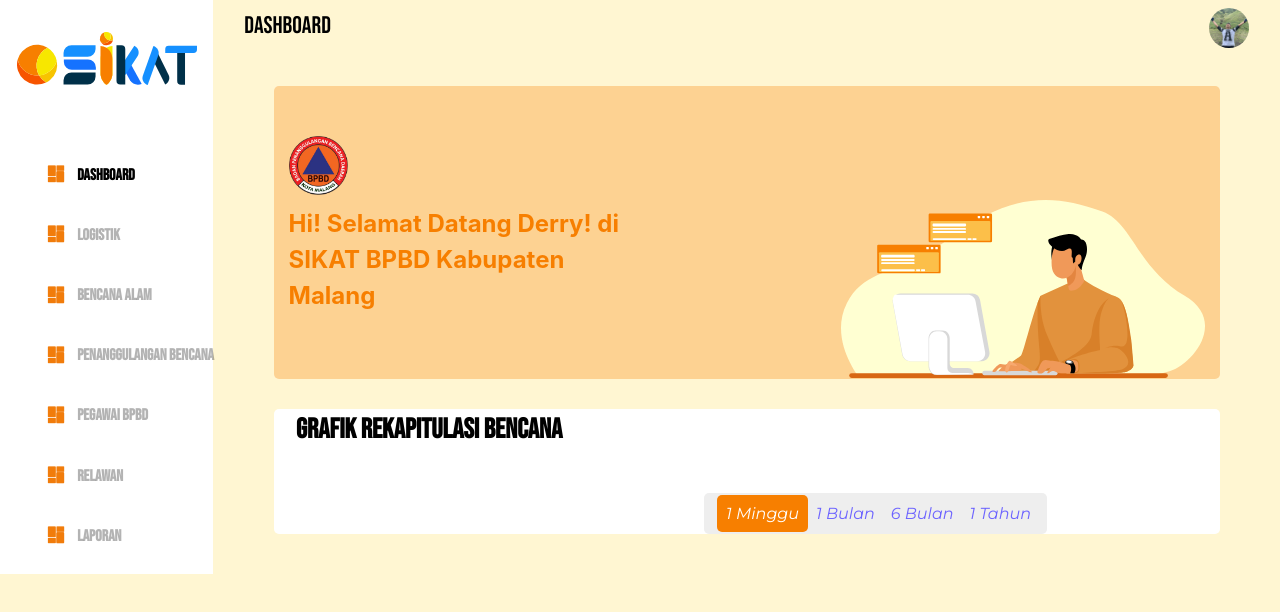
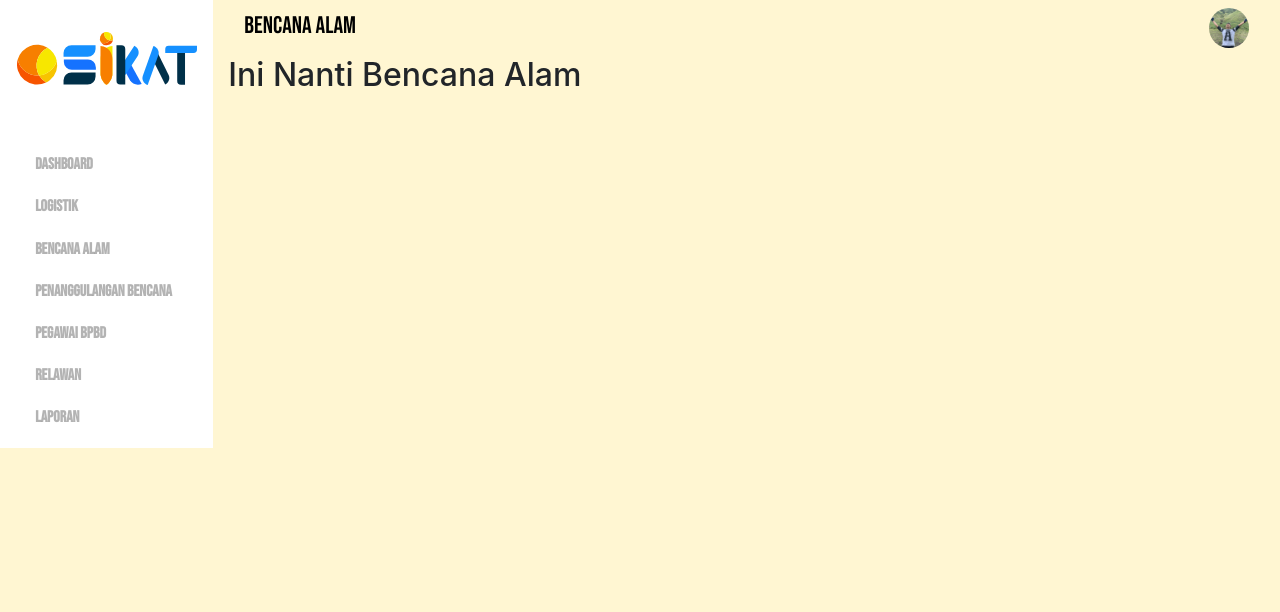
Before and after one commit to Elkaedah/sikat-design, a React (Create React App) app: page /Bencana in a window 1280 px wide. Shown: the top 612 px of the page. Built offline with nearby package versions, Linux system fonts and the light colour scheme.

Commit message:
Router style

```diff
--- a/src/App.js
+++ b/src/App.js
@@ -1,40 +1,176 @@
 import React from "react";
 import "./component/style/body.scss";
-import Profile from "./component/profile";
-import Sidebar from "./component/sidebar";
-import Navbar from "./component/navbar";
+import "./component/style/index.scss";
+// import Profile from "./component/profile";
 import Chart from "./component/chart";
 import Welcome from "./component/welcome";
-import { Row, Container, Col } from "react-bootstrap";
+import foto from "./component/img/Asset 8.svg";
+import icon1 from "./component/img/Dashboard.svg";
+import profile from "./component/img/profile-exam.jpg";
+import { Row, Container, Col, Nav } from "react-bootstrap";
+import { BrowserRouter as Router, Switch, Route, Link } from "react-router-dom";
 
-function App() {
+const routes = [{
+        path: "/Dashboard",
+        exact: true,
+        sidebar: () => < img className = "icon"
+        src = { icon1 }
+        alt = "icon" > < /img>,
+        main: () => < Dashboard / > ,
+        title: () => < div > Dashboard < /div>,
+    },
+    {
+        path: "/Logistik",
+        sidebar: () => < div > bubblegum! < /div>,
+        main: () => < h2 > Ini Nanti Logistik < /h2>,
+        title: () => < div > Logistik < /div>,
+    },
+    {
+        path: "/Bencana",
+        sidebar: () => < div > shoelaces! < /div>,
+        main: () => < h2 > Ini Nanti Bencana Alam < /h2>,
+        title: () => < div > Bencana Alam < /div>,
+    },
+    {
+        path: "/Penanggulangan",
+        sidebar: () => < h2 > asdsa < /h2>,
+        main: () => < h2 > Ini Nanti Data Penangulangan < /h2>,
+        title: () => < div > Penanggulangan < /div>,
+    },
+];
+
+export default function App() {
     return ( <
-        div className = "wrapper" >
+        Router >
         <
         Container fluid >
-        <
-        Profile / >
         <
         Row >
         <
         Col className = "col-md-2 bg-white position-sticky" >
         <
-        Sidebar / >
+        div className = "sidebar text-nowrap " >
         <
+        div className = "brand-icon" >
+        <
+        img src = { foto }
+        alt = "prop" / >
+        <
+        /div> <
+        ul className = "select text-break" >
+        <
+        li >
+        <
+        Link to = "/Dashboard" >
+        Dashboard <
+        path class = "block" > < /path> <
+        /Link> <
+        /li> <
+        li >
+        <
+        Link to = "/Logistik" > { /* <img className="icon" src={icon1} alt="icon"></img> */ }
+        Logistik <
+        /Link> <
+        /li> <
+        li >
+        <
+        Link to = "/Bencana" > { /* <img className="icon" src={icon1} alt="icon"></img> */ }
+        Bencana Alam <
+        /Link> <
+        /li>
+
+        <
+        li >
+        <
+        a href = "#" > { /* <img className="icon text" src={icon1} alt="icon"></img> */ }
+        Penanggulangan Bencana <
+        /a> <
+        /li> <
+        li >
+        <
+        a href = "#" > { /* <img className="icon" src={icon1} alt="icon"></img> */ }
+        Pegawai BPBD <
+        /a> <
+        /li> <
+        li >
+        <
+        a href = "#" > { " " } { /* <img className="icon" src={icon1} alt="icon"></img> */ }
+        Relawan <
+        /a> <
+        /li> <
+        li >
+        <
+        a href = "#" > { /* <img className="icon" src={icon1} alt="icon"></img> */ }
+        Laporan <
+        /a> <
+        /li> <
+        /ul> <
+        /div> <
         /Col>{" "} <
         Col className = "col-md-10" >
         <
-        Navbar / >
-        <
-        Welcome / >
-        <
-        Chart / >
-        <
+        Navbar > < /Navbar> <
+        Switch > {
+            routes.map((route, index) => ( <
+                Route key = { index }
+                path = { route.path }
+                exact = { route.exact }
+                children = { < route.main / > }
+                />
+            ))
+        } <
+        /Switch> <
         /Col>{" "} <
         /Row>{" "} <
         /Container>{" "} <
+        /Router>
+    );
+}
+
+function Dashboard() {
+    return ( <
+        div className = "main" >
+        <
+        Welcome > < /Welcome> <
+        Chart / >
+        <
         /div>
     );
 }
 
-export default App;
+function Navbar() {
+    return ( <
+        Nav className = "justify-content-between"
+        activeKey = "/home"
+        onSelect = {
+            (selectedKey) => alert(`selected ${selectedKey}`) } >
+        <
+        Nav.Item >
+        <
+        Nav.Link className = "judul"
+        href = "" >
+        <
+        Switch > {
+            routes.map((route, index) => ( <
+                Route key = { index }
+                path = { route.path }
+                exact = { route.exact }
+                children = { < route.title / > }
+                />
+            ))
+        } <
+        /Switch> <
+        /Nav.Link> <
+        /Nav.Item> <
+        Nav.Item >
+        <
+        Nav.Link eventKey = "link-1" >
+        <
+        img className = "profile-icon"
+        src = { profile }
+        /> <
+        /Nav.Link> <
+        /Nav.Item> <
+        /Nav>
+    );
+}
--- a/src/component/sidebar.jsx
+++ b/src/component/sidebar.jsx
@@ -2,57 +2,12 @@
 import "./style/index.scss";
 import foto from "./img/Asset 8.svg";
 import icon1 from './img/Dashboard.svg'
+import { BrowserRouter as Router, Switch, Route, Link } from "react-router-dom";
 
 class Sidebar extends React.Component {
   render() {
     return (
-      <div className="sidebar text-nowrap ">
-        <div className="brand-icon">
-          <img src={foto} alt="prop" />
-        </div>
-        <ul className="select text-break">
-          <li>
-            <a href="#" className="aktif">
-              <img className="icon" src={icon1} alt="icon"></img>
-              Dashboard
-            </a>
-            <path class="block"></path>
-          </li>
-          <li>
-            <a href="#">
-              <img className="icon" src={icon1} alt="icon"></img>Logistik
-            </a>
-          </li>
-          <li>
-            <a href="#">
-              <img className="icon" src={icon1} alt="icon"></img>Bencana Alam
-            </a>
-          </li>
 
-          <li >
-            <a href="#" >
-              <img className="icon text" src={icon1} alt="icon"></img>
-              Penanggulangan Bencana
-            </a>
-          </li>
-          <li>
-            <a href="#">
-              <img className="icon" src={icon1} alt="icon"></img>Pegawai BPBD
-            </a>
-          </li>
-          <li>
-            <a href="#">
-              {" "}
-              <img className="icon" src={icon1} alt="icon"></img>Relawan
-            </a>
-          </li>
-          <li>
-            <a href="#">
-              <img className="icon" src={icon1} alt="icon"></img>Laporan
-            </a>
-          </li>
-        </ul>
-      </div>
     );
   }
 }
--- a/src/component/style/body.scss
+++ b/src/component/style/body.scss
@@ -1,6 +1,7 @@
 @import './variable/color';
 @import './variable/font';
 @import './variable/size';
+@import'./body/sidebar';
 .position-sticky {
     display: inline-block;
     position: -webkit-sticky;
--- a/src/index.js
+++ b/src/index.js
@@ -4,17 +4,10 @@
 import "jquery/dist/jquery";
 import "bootstrap/dist/js/bootstrap";
 import * as serviceWorker from "./serviceWorker";
-import App from "./App";
-import Chart from "./component/chart";
+import Apk from "./App";
 
-ReactDOM.render(
-    // ini pasti rusak
-    <
-    React.StrictMode >
-    <
-    App / >
-    <
-    /React.StrictMode>,
+ReactDOM.render( <
+    Apk / > ,
     document.getElementById("root")
 );
 
```
